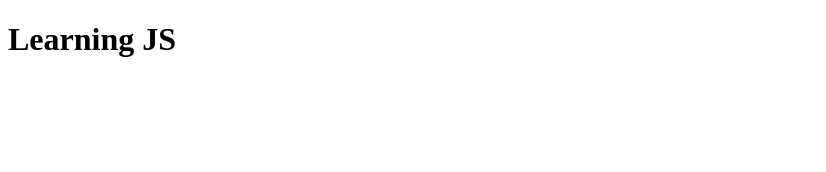
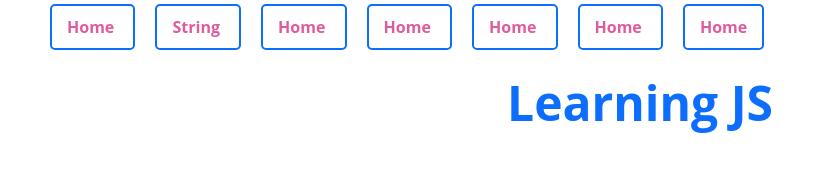
Before and after one commit to Jashan-102/practice-js, a plain HTML site: page index.html in a window 1280 px wide. Shown: the whole page, without its empty margins (0-826 px from the left). Drawn offline with Linux system fonts and the light colour scheme.

Commit message:
learn about string methods

```diff
--- /dev/null
+++ b/html/app.css
@@ -0,0 +1,40 @@
+body {
+  margin: 0;
+  padding: 0;
+}
+
+body {
+  font-family: "Open Sans", sans-serif;
+}
+
+h1 {
+  color: #0d6efd;
+  font-weight: 700;
+  text-align: center;
+  font-size: 3rem;
+}
+
+ul > li > a {
+  color: #de5c9d;
+  text-decoration: none;
+  font-weight: 700;
+  display: inline;
+}
+
+ul > li {
+  list-style: none;
+  display: inline;
+  padding: 10px 15px;
+  margin: 10px 10px;
+  border-radius: 5px;
+  border: 2px solid #0d6efd;
+}
+
+ul > li:hover {
+  background-color: #de5c9d;
+  color: white;
+}
+
+ul > li > a:hover {
+  color: white;
+}
--- a/index.html
+++ b/index.html
@@ -1,13 +1,51 @@
 <!DOCTYPE html>
 <html lang="en">
+
 <head>
-    <meta charset="UTF-8">
-    <meta http-equiv="X-UA-Compatible" content="IE=edge">
-    <meta name="viewport" content="width=device-width, initial-scale=1.0">
-    <title>Practice JS</title>
+	<meta charset="UTF-8" />
+	<meta http-equiv="X-UA-Compatible" content="IE=edge" />
+	<meta name="viewport" content="width=device-width, initial-scale=1.0" />
+	<title>Practice JS</title>
+	<link rel="stylesheet" href="html/app.css">
+	<link rel="preconnect" href="https://fonts.googleapis.com">
+	<link rel="preconnect" href="https://fonts.gstatic.com" crossorigin>
+	<link
+		href="https://fonts.googleapis.com/css2?family=Be+Vietnam+Pro:ital,wght@0,200;0,300;1,400&family=Roboto:wght@300;400;500;700&display=swap"
+		rel="stylesheet">
 </head>
+
 <body>
-    <h1>Learning JS </h1>
-    <script src="js/string-methods.js"></script>
+	<nav class="">
+		<div class="container-fluid">
+			<div class="collapse navbar-collapse" id="navbarTogglerDemo03">
+				<ul class="navbar-nav me-auto mb-2 mb-lg-0">
+					<li class="nav-item">
+						<a class="nav-link active" aria-current="page" href="index.html">Home</a>
+					</li>
+					<li class="nav-item">
+						<a class="nav-link active" aria-current="page" href="html/strings.html">String</a>
+					</li>
+					<li class="nav-item">
+						<a class="nav-link active" aria-current="page" href="index.html">Home</a>
+					</li>
+					<li class="nav-item">
+						<a class="nav-link active" aria-current="page" href="index.html">Home</a>
+					</li>
+					<li class="nav-item">
+						<a class="nav-link active" aria-current="page" href="index.html">Home</a>
+					</li>
+					<li class="nav-item">
+						<a class="nav-link active" aria-current="page" href="index.html">Home</a>
+					</li>
+					<li class="nav-item">
+						<a class="nav-link active" aria-current="page" href="index.html">Home</a>
+					</li>
+				</ul>
+			</div>
+		</div>
+	</nav>
+	<h1 class="text-center py-3">Learning JS</h1>
+	<script src="js/string-methods.js"></script>
 </body>
+
 </html>
--- a/js/string-methods.js
+++ b/js/string-methods.js
@@ -1,8 +1,58 @@
-console.log("String Methods:");
+console.log(
+  "String Methods:\nThe String object is used to represent and manipulate a sequence of characters."
+);
+console.log("Special characters can be encoded using escape sequences:");
 
 let firstName = "Jashandeep Kaur";
 let age = 21;
+// String Indexing:
+// J a s h a n d e e p      K  a  u   r
+// 0 1 2 3 4 5 6 7 8 9  10  11 12 13 14
 
+console.log(`Lenght of my name is:  ${firstName.length}`);
+// console.log (firstName.at(5));
 
-// console.log (firstName.length);
-console.log (firstName.charAt(4));
+// CharAt and at method
+function findLast(arr) {
+  return arr.at(-1); // Will nor work for chatAt method
+}
+let findLastWord = "Lastword0s";
+console.log(findLast("findLastWord"));
+console.log(findLastWord.charAt(6)); //Will not work for -1
+console.log(typeof findLastWord);
+console.log(findLastWord.at(4)); // Will work work for both -1 and 3
+
+// charCodeAt()
+// console.log(firstName.at(2));
+console.log(firstName.charCodeAt(2));
+// console.log(firstName.codePointAt(2));
+
+// concat()
+let str1 = "jashandeep";
+let str2 = "kaur";
+console.log(`I am concat method: ${str1.concat(" " + str2)}`);
+// console.log(str2);
+
+// endsWith()
+const sentence = "sky awaits your presence, rise up.";
+console.log(sentence);
+console.log(`I am endWith method: ${sentence.endsWith("up.")}`);
+
+// include()
+const sentence2 = "The doors of Waheguru Ji will never close for you";
+const word = "Waheguru Ji"
+console.log(sentence2);
+console.log(`The word ${word} ${sentence2.includes(word) ? "is " : "is not "}present in sentence `);
+
+// indexOf()
+const sentence3 = "This is my year of growth only my year";
+const word1 = "my";
+console.log(sentence3.length)
+console.log(`Tell first occuring index of ${word1}: ${sentence3.indexOf(word1 ,6)}`); // 6 = from where to start search
+
+// lastindexOf()
+console.log(`Tell last occuring index of ${word1}: ${sentence3.lastIndexOf("my", 30)}`); // 30 = search till this index
+
+// padEnds()
+const word3 = "Read More ";
+console.log(word3.padEnd(2 , "."));
```
Also changed, not shown: html/strings.html (added, +59 -0 lines).
